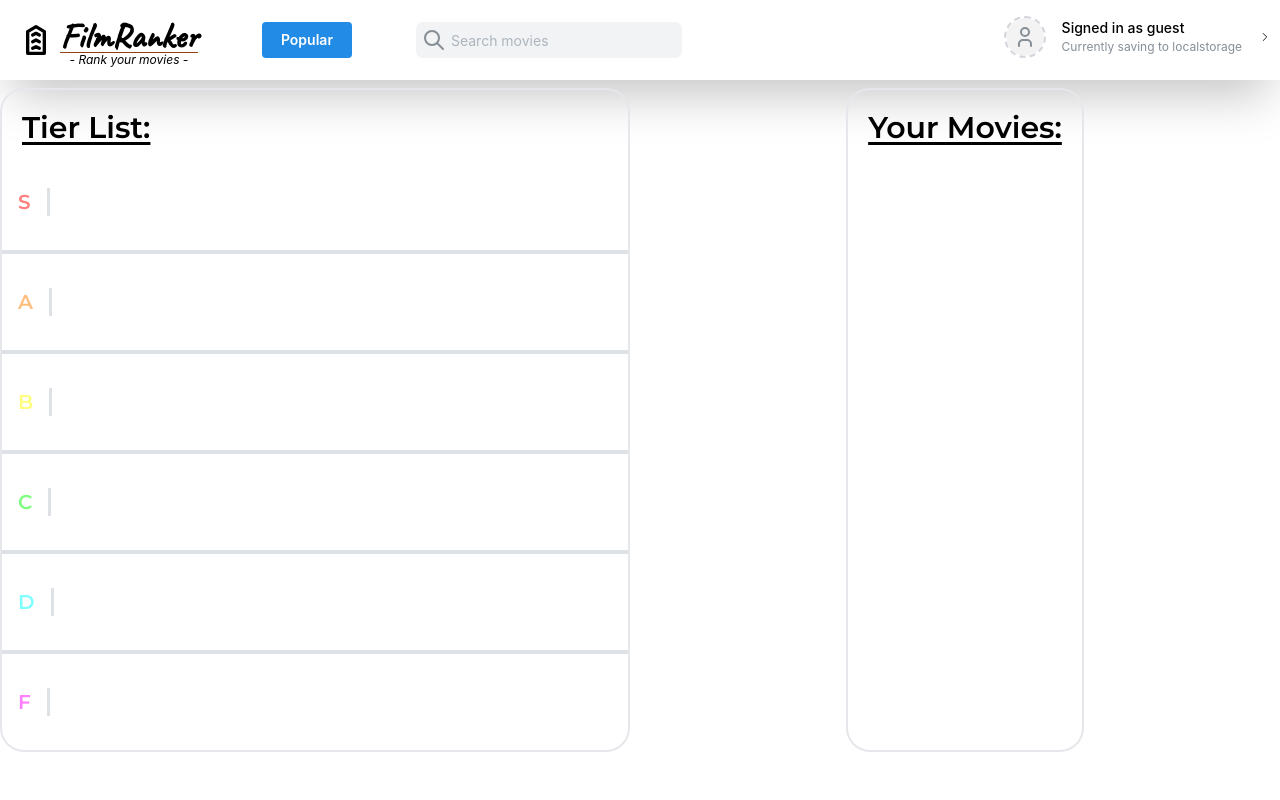
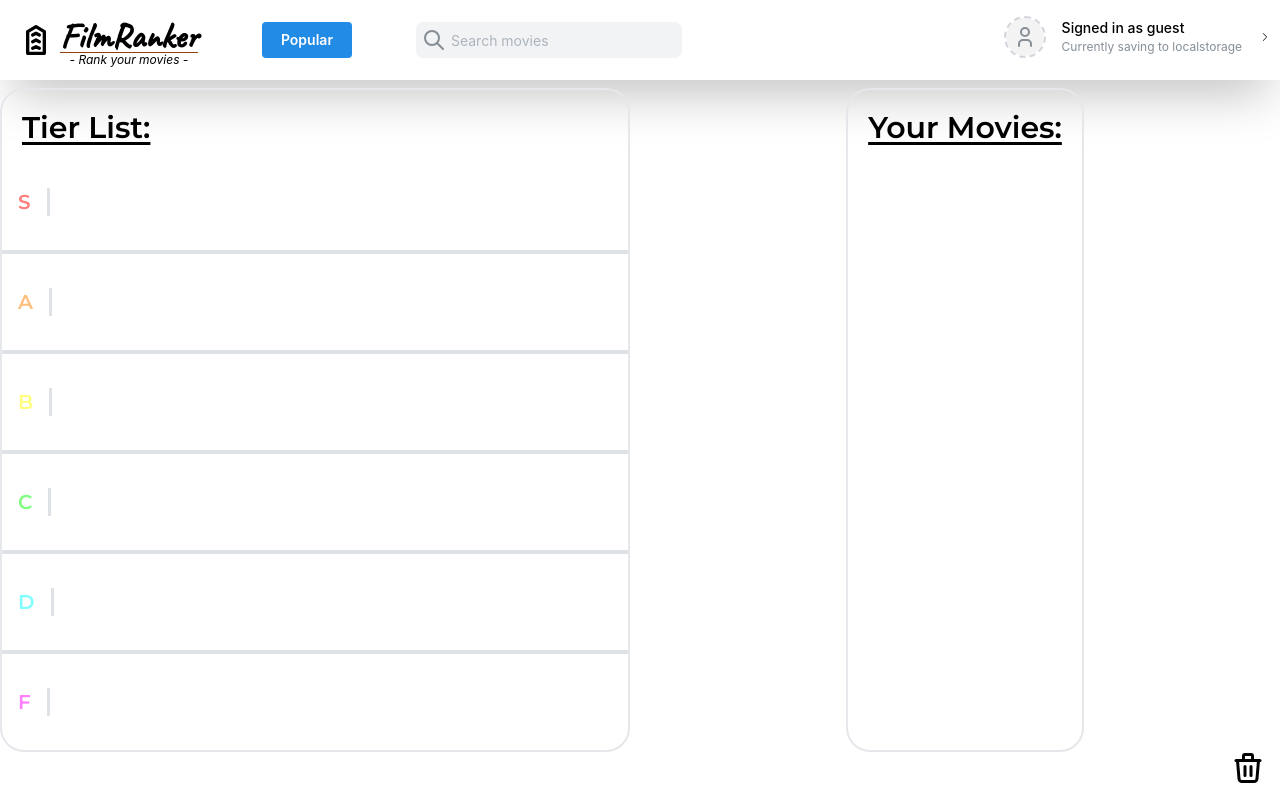
Before and after one commit to lanceziegler/filmranker, a Next.js app: page / in a window 1280 px wide. Built offline with nearby package versions, Linux system fonts and the light colour scheme.

Commit message:
added trash component. Tooltip and funtionality pending.

```diff
--- a/app/page.tsx
+++ b/app/page.tsx
@@ -1,6 +1,7 @@
 import TierList from '@/components/TierList';
 import WatchList from '@/components/WatchList';
 import Nav from '@/components/Nav';
+import Trash from '@/components/Trash';
 
 export default function HomePage() {
   return (
@@ -14,6 +15,7 @@ export default function HomePage() {
           <div className='flex flex-1 justify-center'>
             <WatchList />
           </div>
+          <Trash />
         </div>
       </main>
     </>
--- /dev/null
+++ b/components/Trash.tsx
@@ -0,0 +1,47 @@
+'use client';
+import { useState } from 'react';
+import { IconTrash } from '@tabler/icons-react';
+import { Tooltip } from '@mantine/core';
+
+const Trash = () => {
+  const [toolTip, setToolTip] = useState(false);
+
+  function handledrop(e: React.DragEvent) {}
+
+  //TODO: Figure out if there is a way to activate tooltip on dragover
+
+  function handleDragOver(e: React.DragEvent) {
+    e.preventDefault();
+    setToolTip(true);
+    console.log('dragging over Trash Can');
+  }
+
+  function handleDragLeave(e: React.DragEvent) {
+    e.preventDefault();
+    setToolTip(false);
+  }
+
+  return (
+    <div
+      onDrop={handledrop}
+      onDragOver={handleDragOver}
+      onDragLeave={handleDragLeave}
+      className='absolute bottom-5 right-5 scale-150'
+    >
+      {/* {toolTip ? (
+        <Tooltip label='Remove movie from profile' withArrow>
+          <IconTrash />
+        </Tooltip>
+      ) : (
+        <Tooltip label='test'>
+          <IconTrash />
+        </Tooltip>
+      )} */}
+      <Tooltip label='Trash'>
+        <IconTrash />
+      </Tooltip>
+    </div>
+  );
+};
+
+export default Trash;
--- a/components/WatchList.tsx
+++ b/components/WatchList.tsx
@@ -3,12 +3,19 @@ import { useState, useEffect } from 'react';
 import LocalMovie from './LocalMovie';
 import { SavedMoviesContext } from '@/app/libs/MoviesProvider';
 import { useContext } from 'react';
+import Trash from './Trash';
 
 // DnDKit STAGGER IMPORT
 function WatchList() {
   // const [array, setArray] = useState<any>([]);
-  const { array, setArray, watchListArray, setWatchListArray } =
-    useContext(SavedMoviesContext)!;
+  const {
+    array,
+    setArray,
+    watchListArray,
+    setWatchListArray,
+    tierListObject,
+    setTierListObject,
+  } = useContext(SavedMoviesContext)!;
   const watchListArrayCopy = [...watchListArray];
 
   // useEffect(() => {
@@ -27,6 +34,7 @@ function WatchList() {
       watchListArrayCopy.push(movie);
       setWatchListArray(watchListArrayCopy);
       console.log(`${movie.title} dropped into WatchList`);
+      //! Need to set localstorage
     }
   }
 
@@ -37,7 +45,7 @@ function WatchList() {
 
   return (
     <div
-      className='mt-2 border-gray-200 border-2 rounded-3xl'
+      className='mt-2 border-gray-200 border-2 rounded-3xl relative'
       onDrop={handleDrop}
       onDragOver={handleDragOver}
     >
```
